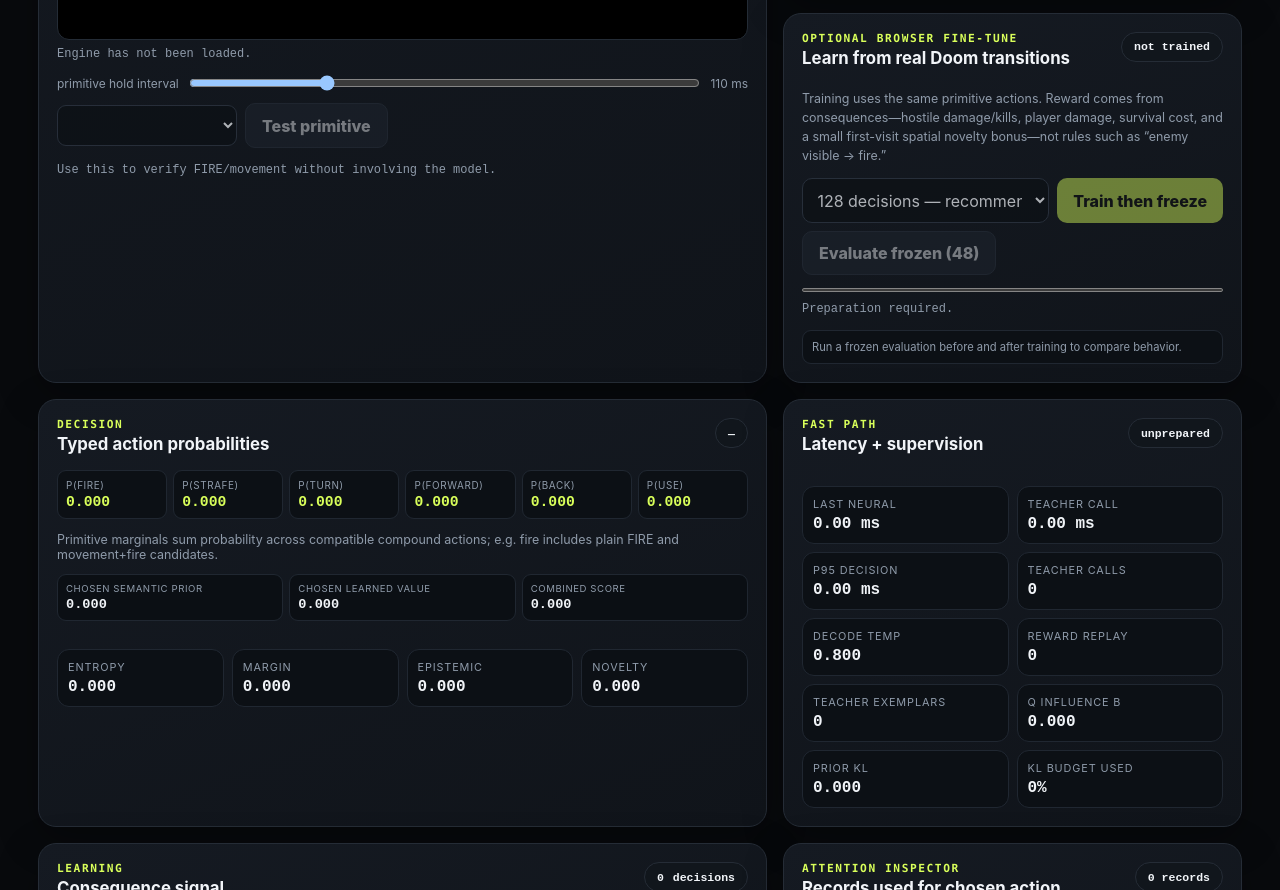
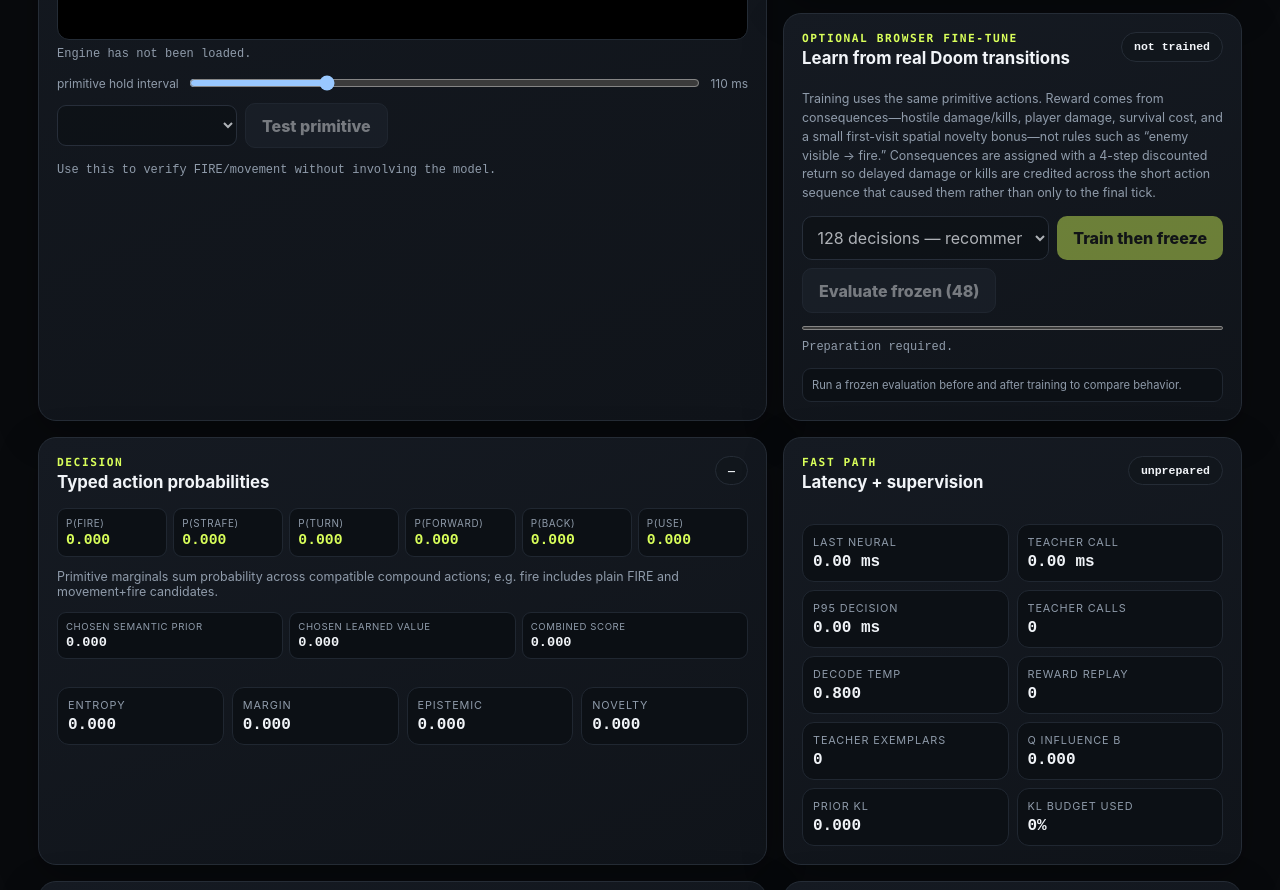
Before and after one commit to collinsomniac/doom-classifier, a plain HTML site: page doom.html in a window 1280 px wide. Shown: the part 1002-1892 px from the top of the page. Drawn offline with Linux system fonts and the light colour scheme; a script that the page names is missing.

Commit message:
ui: explain four-step consequence credit

```diff
--- a/doom.html
+++ b/doom.html
@@ -54,7 +54,7 @@
 
 <article class="panel tune-panel">
   <div class="panel-head"><div><p class="kicker">OPTIONAL BROWSER FINE-TUNE</p><h2>Learn from real Doom transitions</h2></div><div id="tuneBadge" class="choice">not trained</div></div>
-  <p class="help">Training uses the same primitive actions. Reward comes from consequences—hostile damage/kills, player damage, survival cost, and a small first-visit spatial novelty bonus—not rules such as “enemy visible → fire.”</p>
+  <p class="help">Training uses the same primitive actions. Reward comes from consequences—hostile damage/kills, player damage, survival cost, and a small first-visit spatial novelty bonus—not rules such as “enemy visible → fire.” Consequences are assigned with a 4-step discounted return so delayed damage or kills are credited across the short action sequence that caused them rather than only to the final tick.</p>
   <div class="model-controls"><select id="tuneSteps" disabled><option value="64">64 decisions — quick</option><option value="128" selected>128 decisions — recommended</option><option value="256">256 decisions — longer</option></select><button id="tuneBtn" disabled>Train then freeze</button><button id="evalBtn" class="secondary" disabled>Evaluate frozen (48)</button></div>
   <progress id="tuneProgress" max="100" value="0"></progress><div id="tuneStatus" class="model-status">Preparation required.</div><div id="evalResults" class="eval-results"><span>Run a frozen evaluation before and after training to compare behavior.</span></div>
 </article>
```
